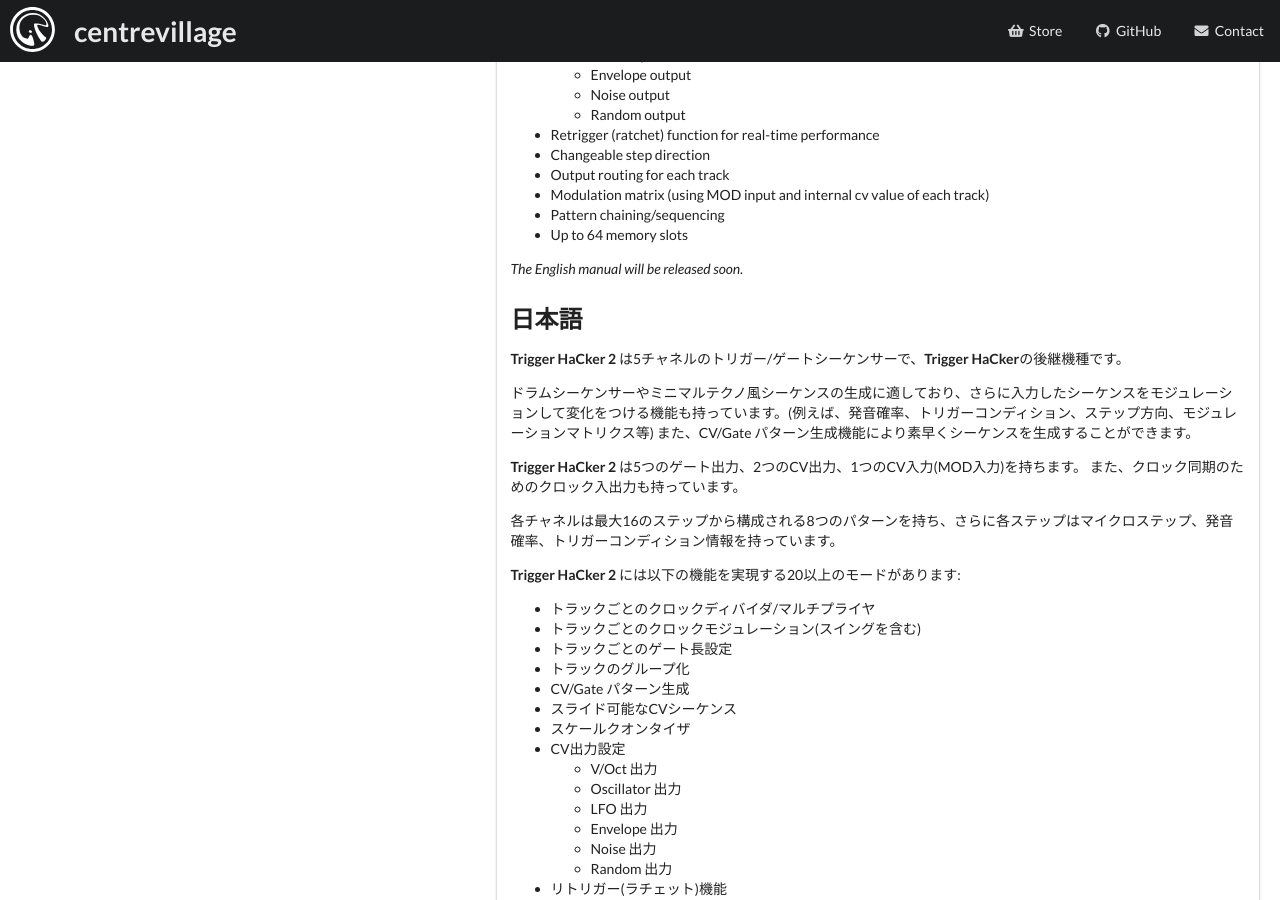
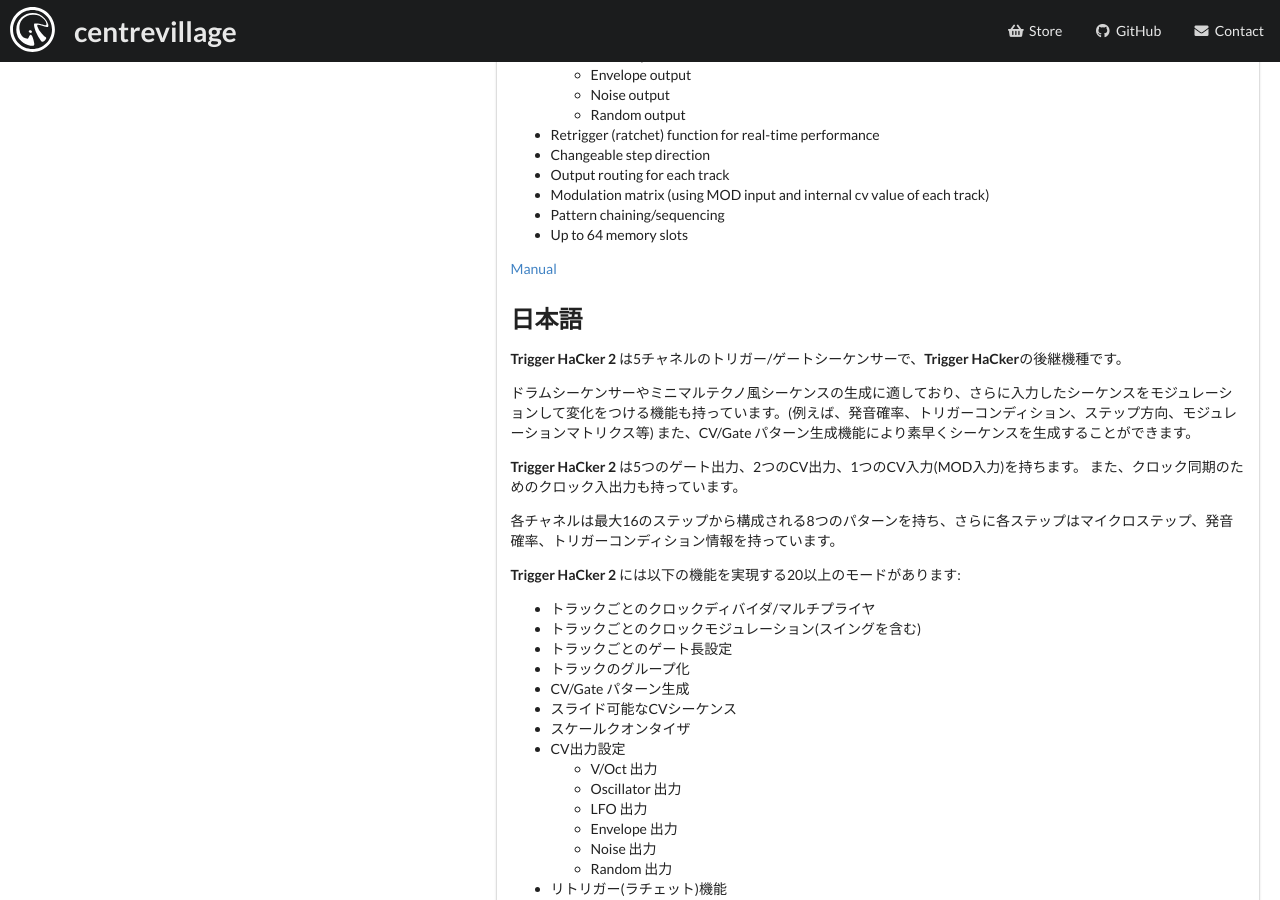
Before and after one commit to centrevillage/centrevillage.github.io, a Jekyll site: the page built from _products/TriggerHaCker2.md, in a window 1280 px wide and 900 px high, scrolled down 823 px. Built offline with Jekyll 4.4.1, drawn with Linux system fonts in a browser that asks for light colours; nearby versions of some CDN libraries.

Commit message:
add english manual link for th2

```diff
--- a/_products/TriggerHaCker2.md
+++ b/_products/TriggerHaCker2.md
@@ -60,7 +60,7 @@ Additionally, each step can include microsteps, probabilities, and trigger condi
 - Pattern chaining/sequencing
 - Up to 64 memory slots
 
-*The English manual will be released soon.*
+[Manual](https://docs.google.com/document/d/1Tgko1aRZTMDhhTn_QcxhiRlwVIaRisJhJ6eNGmJN1UM/edit?usp=sharing)
 
 ## 日本語
 
```
